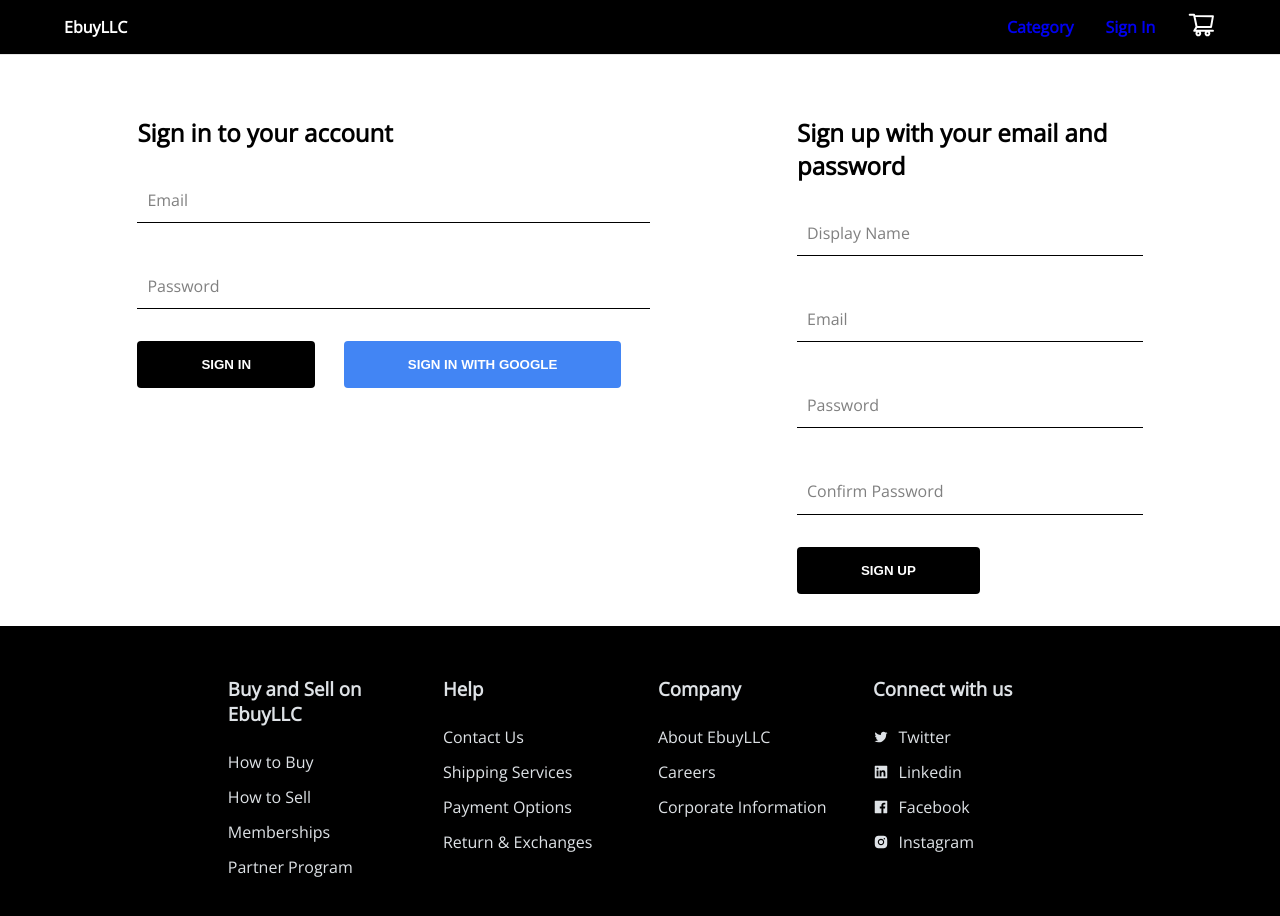
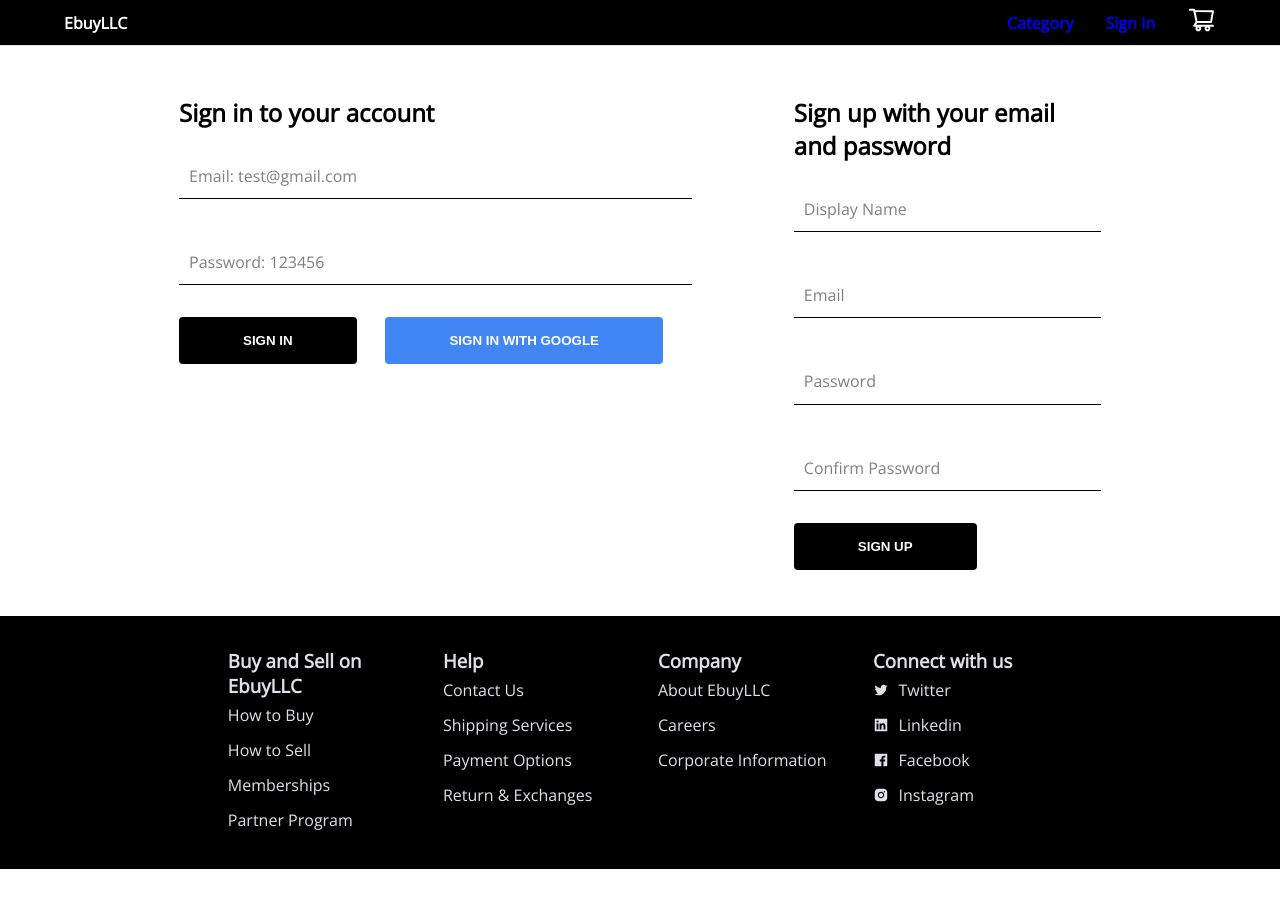
Before and after one commit to anhleprogrammer/EBUY_LLC, a React (Create React App) app: page /authentication in a window 1280 px wide. Shown: the top 916 px of the page. After the commit the page ends 869 px from the top, so only its background shows below. Built offline with nearby package versions, Linux system fonts and the light colour scheme; no server answers.

Commit message:
sign in page fix

```diff
--- a/src/App.js
+++ b/src/App.js
@@ -17,7 +17,7 @@ function App() {
           <Route path="category" element={<Directory />} />
           <Route path="category/:name" element={<CategoryPage />} />
           <Route path="product/:name" element={<ProductPage />} />
-          <Route path="shop" element={<Shop />} />
+          {/* <Route path="shop" element={<Shop />} /> */}
           <Route path="authentication" element={<Authentication />} />
         </Route>
       </Routes>
--- a/src/components/carousel/carousel.styles.scss
+++ b/src/components/carousel/carousel.styles.scss
@@ -2,6 +2,7 @@
     width: 100%;
     position: relative;
     margin-bottom: 1.6rem;
+    top: -0.5rem;
     .img-container {
         width: 100%;
         height: 100%;
--- a/src/components/footer/footer.styles.scss
+++ b/src/components/footer/footer.styles.scss
@@ -7,6 +7,7 @@
     justify-content: space-evenly;
     padding: 2rem 15%;
     margin-top: 2rem;
+
     >div {
         width: 20%;
          ul {
@@ -26,6 +27,5 @@
                 }
             }
         }
-
     }
 }
--- a/src/components/product/product.styles.scss
+++ b/src/components/product/product.styles.scss
@@ -36,6 +36,6 @@
         justify-content: center;
     }
     &:hover {
-        transform: scale(1.15);
+        transform: scale(1.1);
     }
 }
--- a/src/components/sign-in-form/SignIn.jsx
+++ b/src/components/sign-in-form/SignIn.jsx
@@ -9,28 +9,31 @@ import Button from "../button/Button";
 import "./sign-in.styles.scss";
 import { UserContext } from "../../contexts/UserContext";
 function SignIn() {
-  const { setUser } = useContext(UserContext);
+  const { user, setUser } = useContext(UserContext);
   const logGoogle = async () => {
     try {
-      const { user, setUser } = await signInWithGoogle();
+      const { user } = await signInWithGoogle();
+
       const userDocRef = await createUserDocument(user);
       setUser(user);
-      console.log(user);
     } catch (e) {
       console.log(e);
     }
   };
+  // console.log(user, setUser);
   const [formData, setFormData] = useState({
     email: "",
     password: "",
   });
-  const resetForm = () => setFormData({ email: "", password: "" });
+  const resetForm = () => {
+    setFormData({ email: "", password: "" });
+  };
   const handleChange = (e) => {
     setFormData((prev) => ({ ...prev, [e.target.name]: e.target.value }));
   };
   const handleLogin = async (e) => {
     e.preventDefault();
-    //password match when password input entered match with database
+
     try {
       const response = await signInWithCredentials(
         formData.email,
@@ -38,17 +41,17 @@ function SignIn() {
       );
       resetForm();
       setUser(response);
-      alert("Login successful");
     } catch (e) {
+      console.log(e);
       alert(e);
     }
   };
   return (
     <div className="sign-in-container">
       <h2>Sign in to your account</h2>
-      <form onSubmit={handleLogin}>
+      <form>
         <FormInput
-          label="Email"
+          label="Email: test@gmail.com"
           type="email"
           name="email"
           value={formData.email}
@@ -57,15 +60,14 @@ function SignIn() {
         />
         <FormInput
           name="password"
-          label="Password"
+          label="Password: 123456"
           type="password"
           value={formData.password}
           onChange={handleChange}
           required
         />
-        <Button>SIGN IN</Button>
-
-        <Button buttonType="google" onClick={() => logGoogle()}>
+        <Button onClick={handleLogin}>SIGN IN</Button>
+        <Button type="button" buttonType="google" onClick={() => logGoogle()}>
           SIGN IN WITH GOOGLE
         </Button>
       </form>
--- a/src/components/sign-up-form/SignUp.jsx
+++ b/src/components/sign-up-form/SignUp.jsx
@@ -34,10 +34,10 @@ function SignUp() {
         formData.email,
         formData.password
       );
-
       createUserDocument(result.user, { displayName: formData.displayName });
       resetForm();
     } catch (e) {
+      alert(e);
       console.log(e);
     }
   };
--- a/src/index.scss
+++ b/src/index.scss
@@ -1,8 +1,11 @@
-body {
-  margin: 0;
-  max-width: 100%;
+ html {
+  height: 100%;
+ }
+ body {
+  width: 100%;
+  height: 100%;
   overflow-x: hidden;
-   font-family: 'Open Sans';
+    font-family: 'Open Sans';
   -webkit-font-smoothing: antialiased;
   -moz-osx-font-smoothing: grayscale;
 }
@@ -14,4 +17,6 @@ code {
 
 * {
   box-sizing: border-box;
+  margin: 0;
+  padding: 0;
 }
--- a/src/routes/authentication/authentication.styles.scss
+++ b/src/routes/authentication/authentication.styles.scss
@@ -1,5 +1,6 @@
 .authentication-container {
     display: flex;
     justify-content: space-around;
-    width: 90%;
+    width: 80%;
+     min-height: calc(61vh);
 }
--- a/src/routes/navigation/Navigation.jsx
+++ b/src/routes/navigation/Navigation.jsx
@@ -29,9 +29,9 @@ function Navigation() {
           </Link>
 
           {user ? (
-            <span className="nav-link" onClick={signOutHandler}>
+            <Link className="nav-link" onClick={signOutHandler}>
               Sign Out
-            </span>
+            </Link>
           ) : (
             <Link className="nav-link" to="/authentication">
               Sign In
--- a/src/routes/navigation/navigation.styles.scss
+++ b/src/routes/navigation/navigation.styles.scss
@@ -3,7 +3,7 @@
     display: flex;
     justify-content: space-between;
     align-items: center;
-    padding: 0rem 4rem;
+    padding: 0.2rem 4rem;
     border-bottom: 1px solid  #e6e6e6;
     font-weight: bolder;
      z-index: 10;
@@ -24,6 +24,7 @@
         color: white;
         .nav-link {
             text-decoration: none;
+            cursor: pointer;
             &:visited {
                 color: #dee2e6;
             }
@@ -38,7 +39,7 @@
     }
 }
 .outlet-container {
-     display: flex;
+    display: flex;
     justify-content: center;
     padding-top: 6rem;
- }
+   }
```
